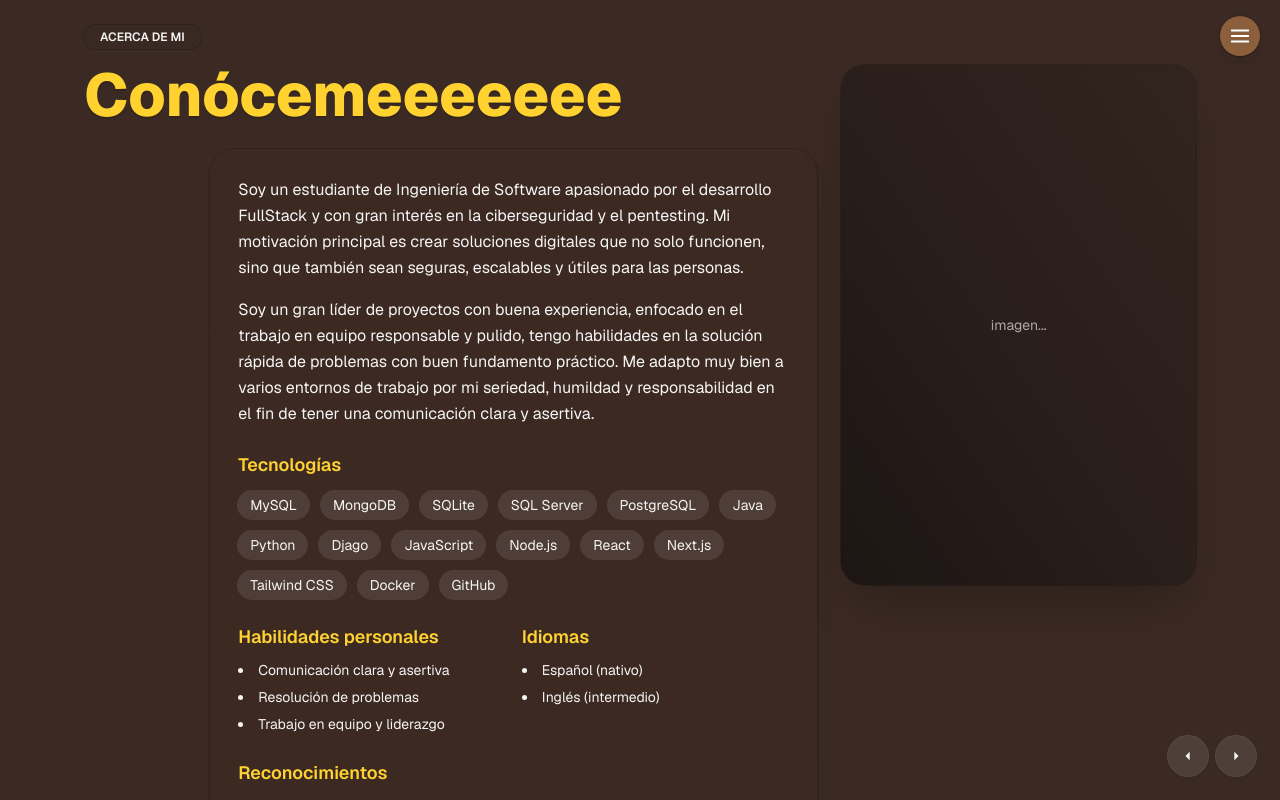
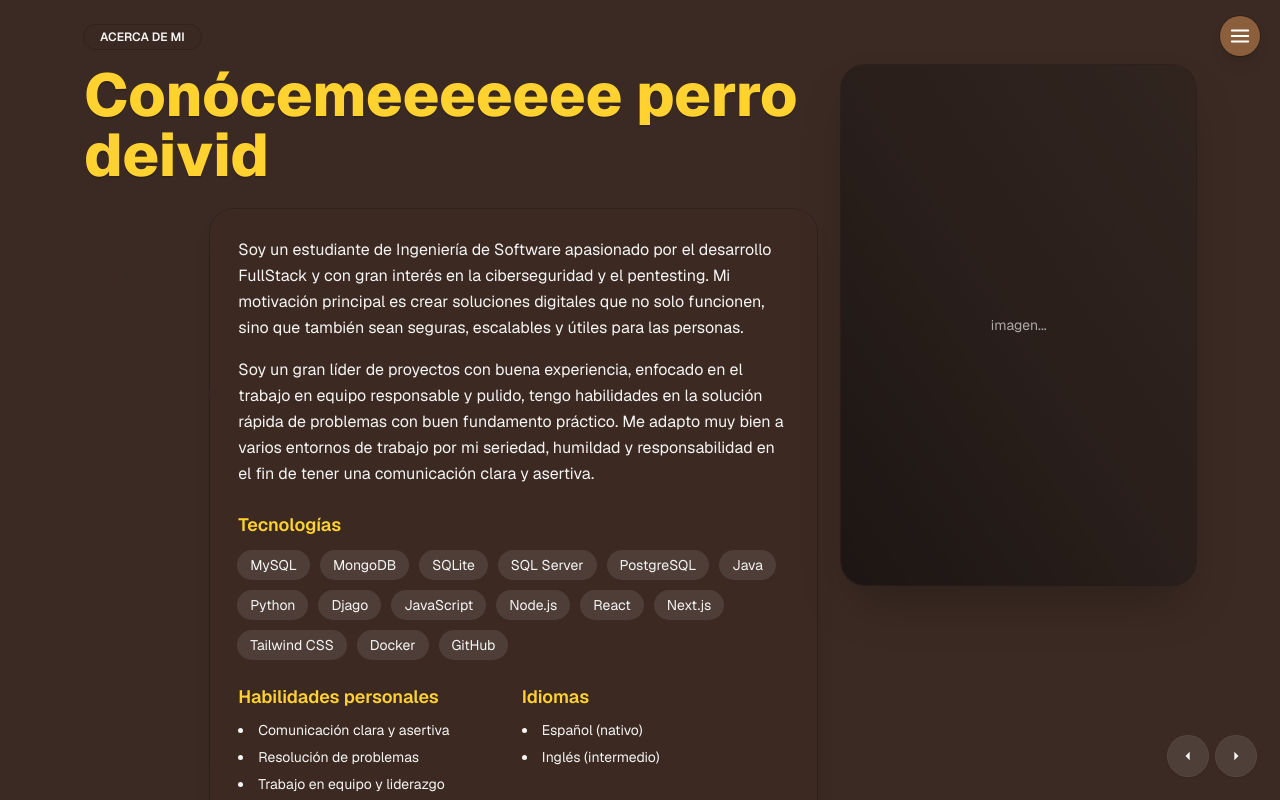
Before and after one commit to andresZam12/aZamb_portf, a Next.js app: page /about in a window 1280 px wide. Shown: the top 800 px of the page. Built offline with nearby package versions, Linux system fonts and the light colour scheme.

Commit message:
verificación de cambios y arreglos

```diff
--- a/src/app/about/page.tsx
+++ b/src/app/about/page.tsx
@@ -83,7 +83,7 @@ export default function AboutPage() {
           {/* COLUMNA IZQUIERDA: contenido */}
           <article className="order-first md:order-first col-span-12 md:col-span-8">
             <h1 className="text-5xl md:text-6xl font-extrabold text-amber-300 drop-shadow-[0_2px_0_rgba(0,0,0,0.15)]">
-              Conócemeeeeeee
+              Conócemeeeeeee perro deivid
             </h1>
 
             {/* Bloque central con texto sobre un panel */}
```
